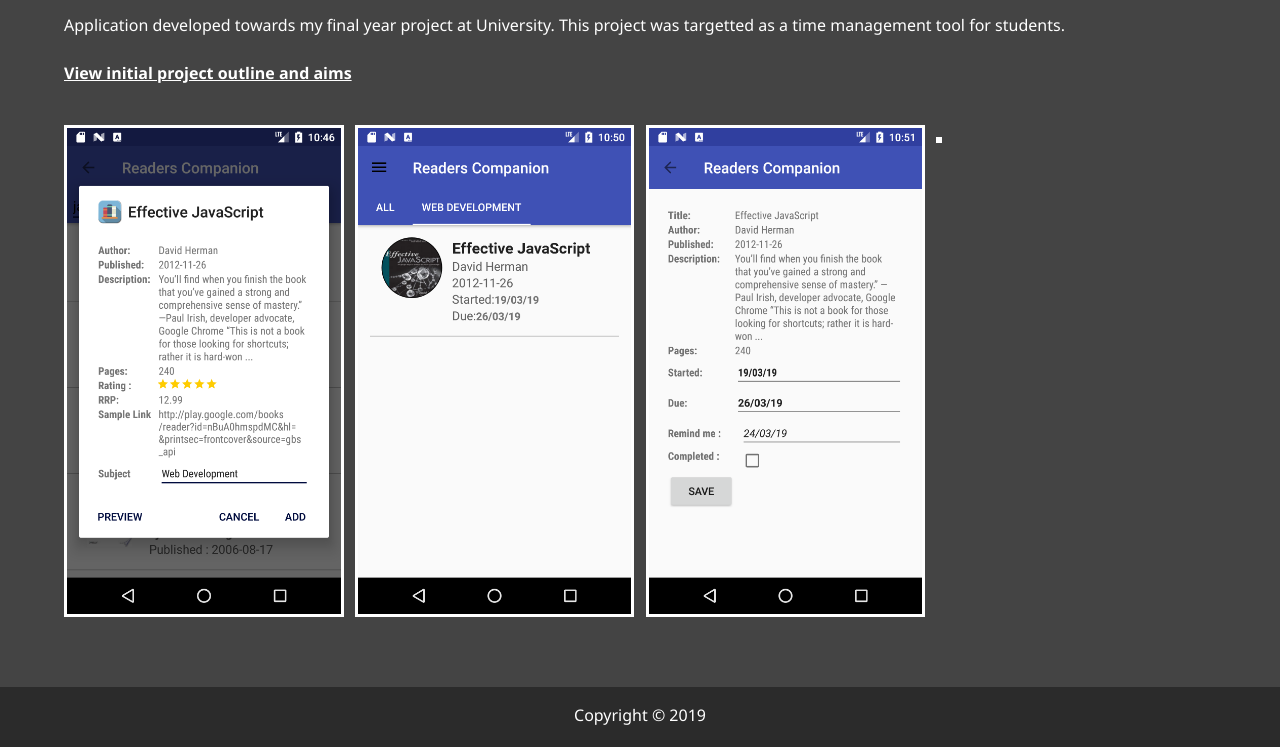
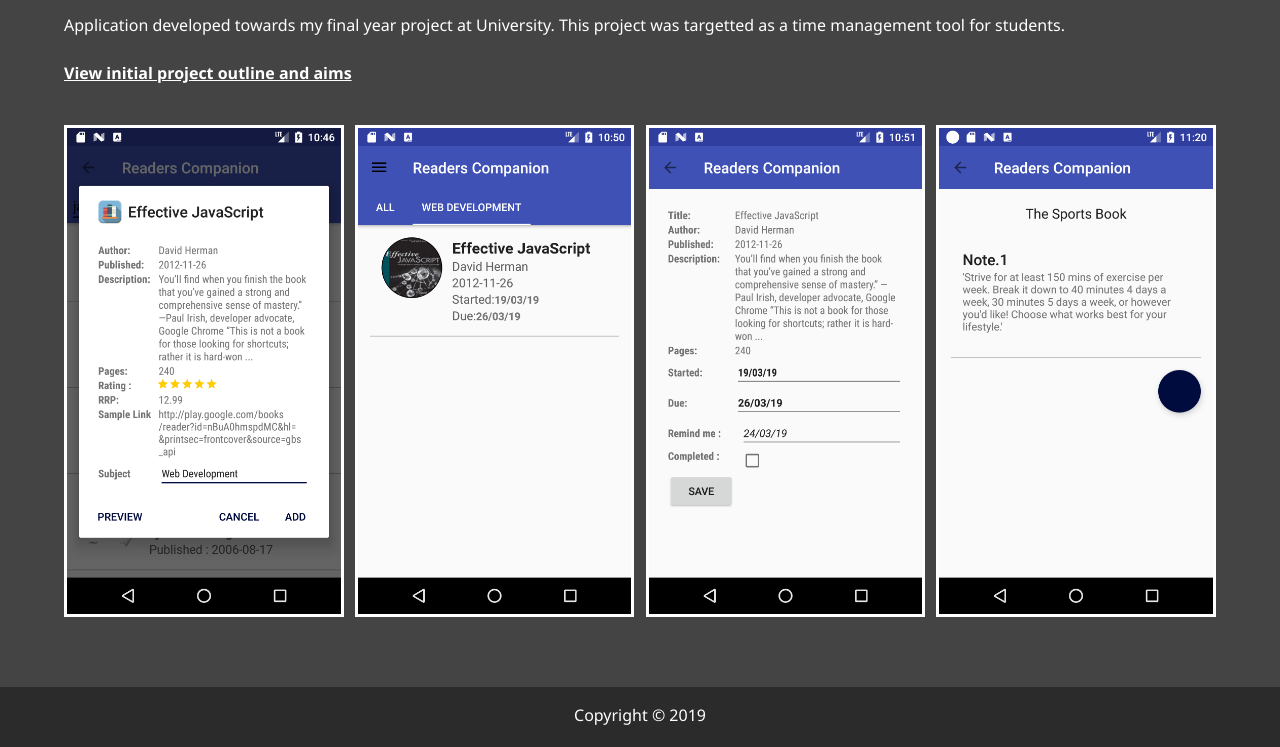
Before and after one commit to feizan6/my-portfolio, a website: page dist/project-rc.html in a window 1280 px wide. Shown: the part 199-946 px from the top of the page. Drawn offline with Linux system fonts and the light colour scheme.

Commit message:
Fixed error with updated image not showing in project-rc**

```diff
--- a/dist/project-rc.html
+++ b/dist/project-rc.html
@@ -82,7 +82,7 @@
           <img src="./img/projects/rc-cap3.png" width="10%" alt="" />
         </div>
         <div class="item">
-          <img src="./img/projects/rc-cap4.png" width="10%" alt="" />
+          <img src="./img/projects/rc-cap-notes.png" width="10%" alt="" />
         </div>
       </div>
     </main>
```
